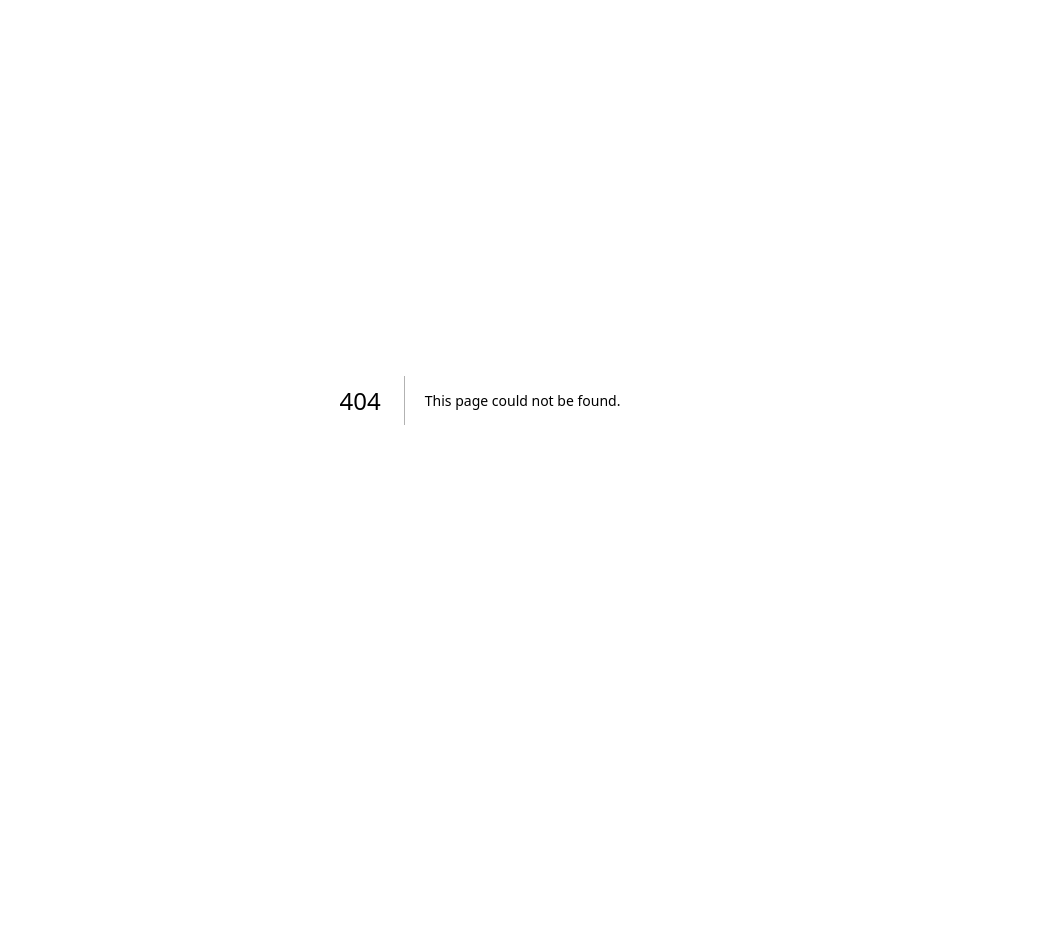
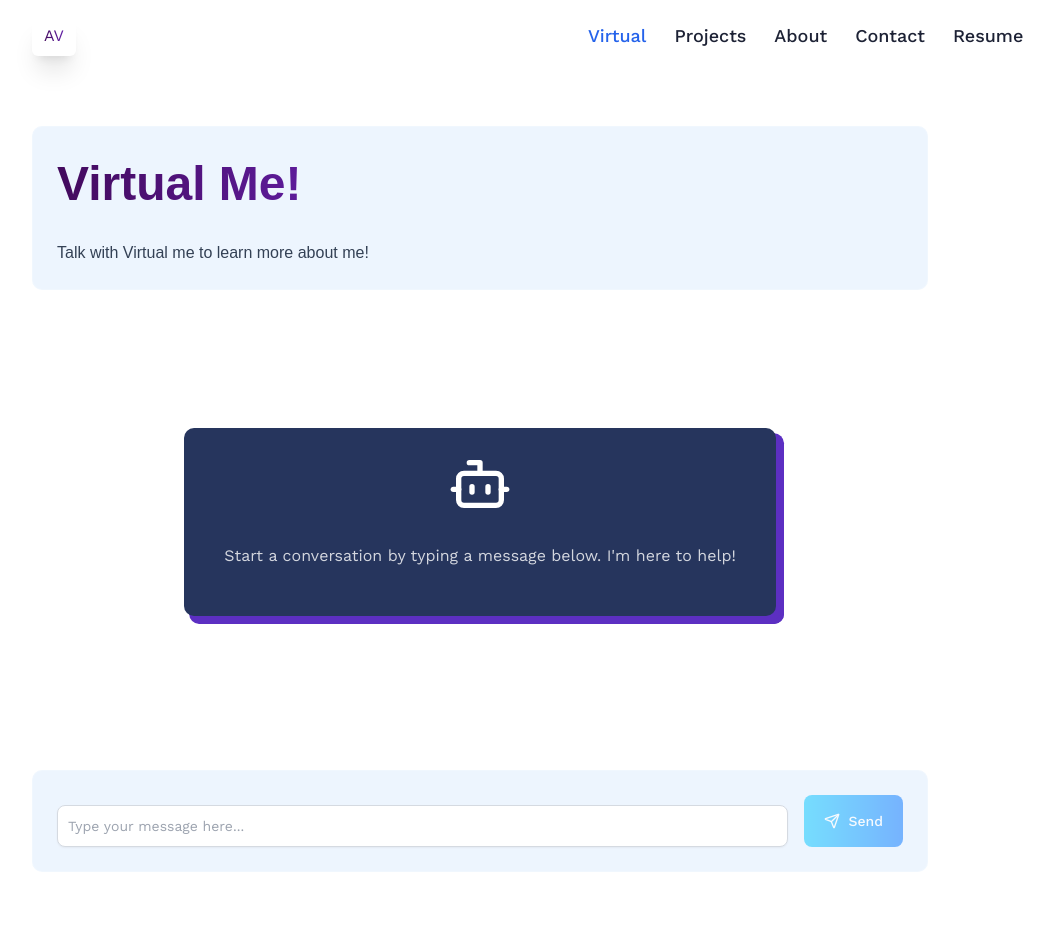
Before and after one commit to magnifiques/dreamscape, a Next.js app: page /virtual in a window 1280 px wide. Before the commit this address had no page. Shown: the top 952 px of the page, without its empty margins (160-1214 px from the left). Before the commit the page ends 800 px from the top, so only its background shows below. Built offline with nearby package versions, Linux system fonts and the light colour scheme.

Commit message:
add new virtual me page for connecting hf space

```diff
--- a/app/(root)/about/page.jsx
+++ b/app/(root)/about/page.jsx
@@ -40,8 +40,8 @@ const page = () => {
       <div className="mt-5 flex flex-col gap-3 text-slate-500">
         <p className="">
           AI Engineer based in Canada, specializing in Large Language Models,
-          Agentic AI, and MLOps, specializing building Full Stack Web
-          Applications
+          Agentic AI, and MLOps. Previously worked developing Full Stack Web
+          Applications.
         </p>
       </div>
       <div className="py-10 flex flex-col">
--- /dev/null
+++ b/app/(root)/virtual/page.jsx
@@ -0,0 +1,164 @@
+"use client";
+
+import React from "react";
+import { useState } from "react";
+import { Bot, Send } from "lucide-react";
+import { Client } from "@gradio/client";
+import ReactMarkdown from "react-markdown";
+
+const Page = () => {
+  const [messages, setMessages] = useState([]);
+  const [inputMessage, setInputMessage] = useState("");
+  const [isLoading, setIsLoading] = useState(false);
+
+  const handleSendMessage = async () => {
+    if (!inputMessage.trim()) return;
+
+    const userMessage = inputMessage;
+    setInputMessage("");
+    setMessages((prev) => [...prev, { type: "user", content: userMessage }]);
+    setIsLoading(true);
+
+    try {
+      const client = await Client.connect("vapit/virtual-me", {
+        hf_token: process.env.NEXT_PUBLIC_HF_TOKEN,
+      });
+
+      const result = await client.predict("/chat", {
+        message: userMessage,
+      });
+
+      // ✅ Ensure response is a string
+      const reply = Array.isArray(result.data)
+        ? result.data[0]
+        : String(result.data);
+
+      setMessages((prev) => [...prev, { type: "bot", content: reply }]);
+    } catch (error) {
+      console.error("Error:", error);
+      setMessages((prev) => [
+        ...prev,
+        {
+          type: "system",
+          content: "Sorry, there was an error processing your message.",
+        },
+      ]);
+    } finally {
+      setIsLoading(false);
+    }
+  };
+
+  return (
+    <div className="max-container">
+      <div className="min-h-screen flex flex-col">
+        {/* Header */}
+        <div className="glassmorphism content-center p-6 mb-8 rounded-lg">
+          <div className="flex items-center gap-4">
+            <div>
+              <h1 className="head-text blue-gradient_text">Virtual Me!</h1>
+              <p className="pt-6 text-slate-700 font-poppins ">
+                Talk with Virtual me to learn more about me!
+              </p>
+            </div>
+          </div>
+        </div>
+
+        {/* Messages Area */}
+        <div className="h-[400px] overflow-y-auto flex flex-col space-y-6 mb-12 py-6">
+          {messages.length === 0 ? (
+            <div className="flex justify-center items-center h-full ">
+              <div className="info-box neo-brutalism-blue text-center">
+                <Bot className="w-16 h-16 mx-auto mb-4 text-white" />
+
+                <p className="text-white/80">
+                  Start a conversation by typing a message below. I&apos;m here
+                  to help!
+                </p>
+              </div>
+            </div>
+          ) : (
+            messages.map((message, index) => (
+              <div
+                key={index}
+                className={`flex gap-4  ${
+                  message.type === "user" ? "justify-end" : "justify-start"
+                }`}
+              >
+                {/* {message.type === "bot" && (
+                  <div className="logo p-2 flex items-center justify-center flex-shrink-0"></div>
+                )} */}
+                <div
+                  className={`max-w-md px-6 py-4 rounded-lg ${
+                    message.type === "user"
+                      ? "bg-gradient-to-r from-[#28e744] to-[#24b50b] text-white shadow-lg"
+                      : "neo-brutalism bg-gradient-to-r from-[#474ee4] to-[#a44ffe] text-white"
+                  }`}
+                >
+                  <p className="text-sm leading-relaxed whitespace-pre-line">
+                    {message.type === "user" ? (
+                      message.content
+                    ) : (
+                      <ReactMarkdown>{message.content}</ReactMarkdown>
+                    )}
+                  </p>
+                </div>
+                {/* {message.type === "user" && (
+                  <div className="logo p-2 flex items-center justify-center flex-shrink-0"></div>
+                )} */}
+              </div>
+            ))
+          )}
+          {isLoading && (
+            <div className="flex gap-4 justify-start">
+              <div className="neo-brutalism-white px-6 py-4 rounded-lg">
+                <div className="flex gap-2 items-center">
+                  <div className="flex gap-1">
+                    <div className="w-2 h-2 bg-gradient-to-r from-[#000000] to-[#393c41] rounded-full animate-bounce"></div>
+                    <div
+                      className="w-2 h-2 bg-gradient-to-r from-[#00c6ff] to-[#0072ff] rounded-full animate-bounce"
+                      style={{ animationDelay: "0.1s" }}
+                    ></div>
+                    <div
+                      className="w-2 h-2 bg-gradient-to-r from-[#00c6ff] to-[#0072ff] rounded-full animate-bounce"
+                      style={{ animationDelay: "0.2s" }}
+                    ></div>
+                  </div>
+                  <span className="text-sm text-gray-600 ml-2">
+                    Thinking...
+                  </span>
+                </div>
+              </div>
+            </div>
+          )}
+        </div>
+
+        {/* Input Area */}
+        <div className="glassmorphism p-6 rounded-lg">
+          <div className="flex gap-4">
+            <input
+              type="text"
+              value={inputMessage}
+              onChange={(e) => setInputMessage(e.target.value)}
+              onKeyPress={(e) =>
+                e.key === "Enter" && !isLoading && handleSendMessage()
+              }
+              placeholder="Type your message here..."
+              className="input flex-1"
+              disabled={isLoading}
+            />
+            <button
+              onClick={handleSendMessage}
+              disabled={isLoading || !inputMessage.trim()}
+              className="btn disabled:opacity-50 disabled:cursor-not-allowed flex items-center gap-2 transition-all duration-250 hover:shadow-lg"
+            >
+              <Send className="w-4 h-4" />
+              Send
+            </button>
+          </div>
+        </div>
+      </div>
+    </div>
+  );
+};
+
+export default Page;
--- a/components/Navbar.jsx
+++ b/components/Navbar.jsx
@@ -13,10 +13,10 @@ const Navbar = () => {
     setIsOpen(!isOpen);
   };
   const links = [
-    // {
-    //   href: "/virtual",
-    //   name: "Virtual",
-    // },
+    {
+      href: "/virtual",
+      name: "Virtual",
+    },
 
     {
       href: "/projects",
--- a/package.json
+++ b/package.json
@@ -20,6 +20,7 @@
     "react": "^18",
     "react-dom": "^18",
     "react-intersection-observer": "^9.13.0",
+    "react-markdown": "^10.1.0",
     "react-spinners": "^0.14.1",
     "react-toastify": "^10.0.5",
     "react-vertical-timeline-component": "^3.6.0",
```
Also changed, not shown: 1 other file (tests, documents, lock files or other folders).
